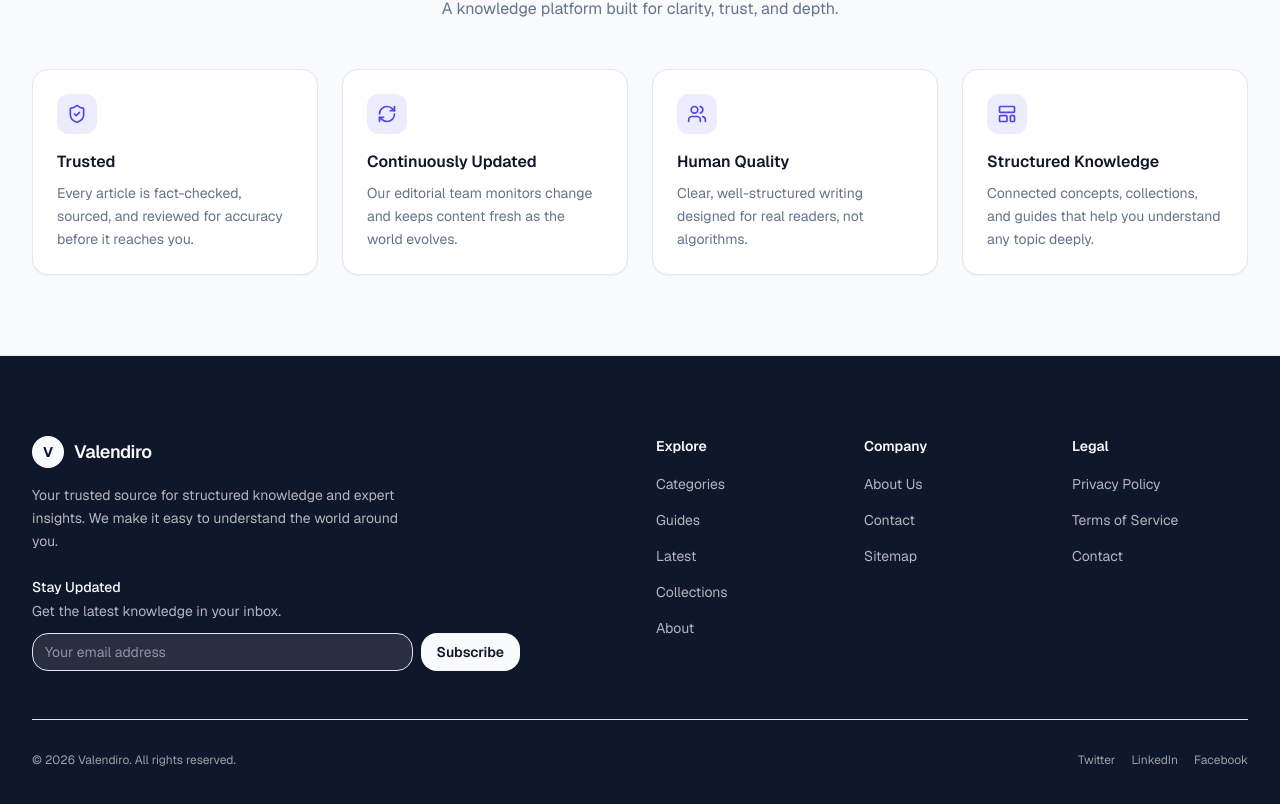
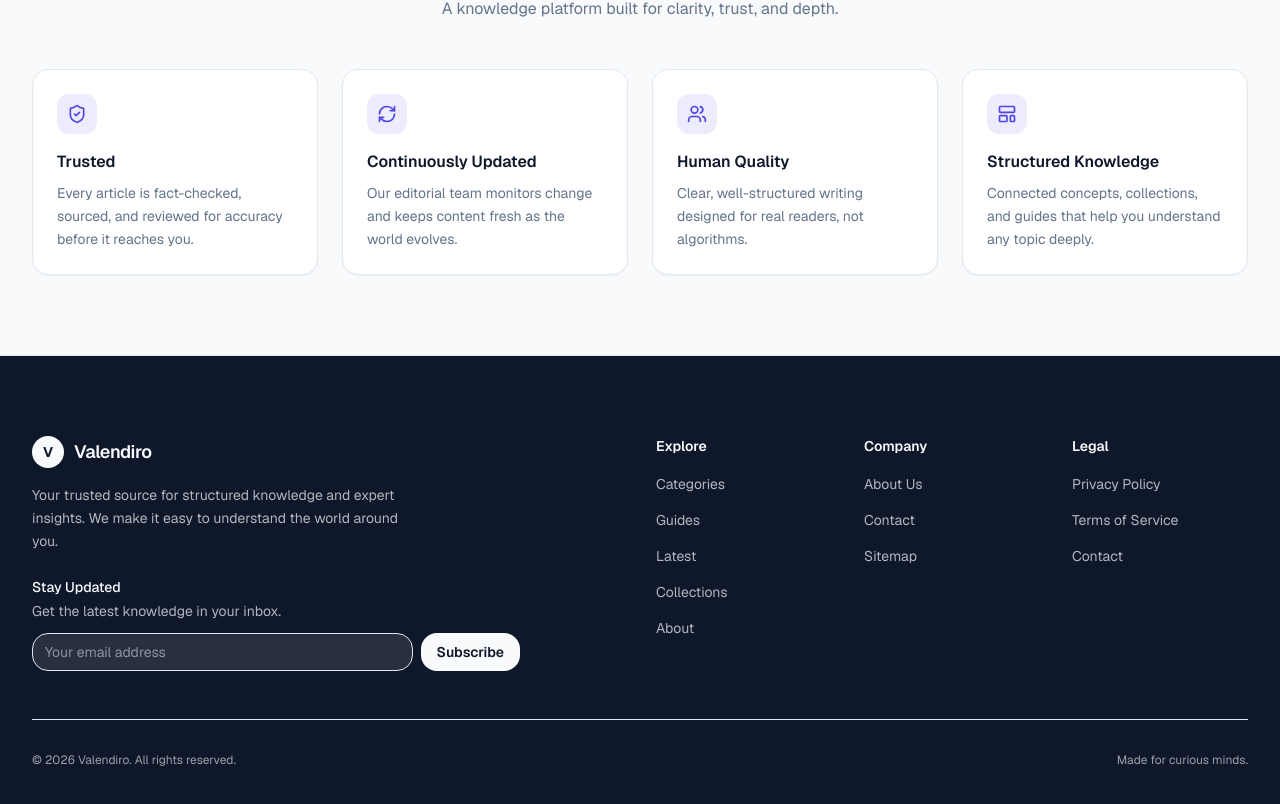
Before and after one commit to asimexports123/valendiro, a Next.js app: page /en in a window 1280 px wide. Shown: the part 1522-2326 px from the top of the page. Built offline with nearby package versions, Linux system fonts and the light colour scheme; no server answers; the database is empty.

Commit message:
Remove placeholder social links in footer

```diff
--- a/components/public/PublicFooter.tsx
+++ b/components/public/PublicFooter.tsx
@@ -102,9 +102,7 @@ export function PublicFooter({ lang }: { lang: string }) {
             © {new Date().getFullYear()} {SITE_NAME}. All rights reserved.
           </p>
           <div className="flex items-center gap-4">
-            <a href="#" className="text-xs text-background/60 hover:text-background transition">Twitter</a>
-            <a href="#" className="text-xs text-background/60 hover:text-background transition">LinkedIn</a>
-            <a href="#" className="text-xs text-background/60 hover:text-background transition">Facebook</a>
+            <span className="text-xs text-background/60">Made for curious minds.</span>
           </div>
         </div>
       </div>
```
